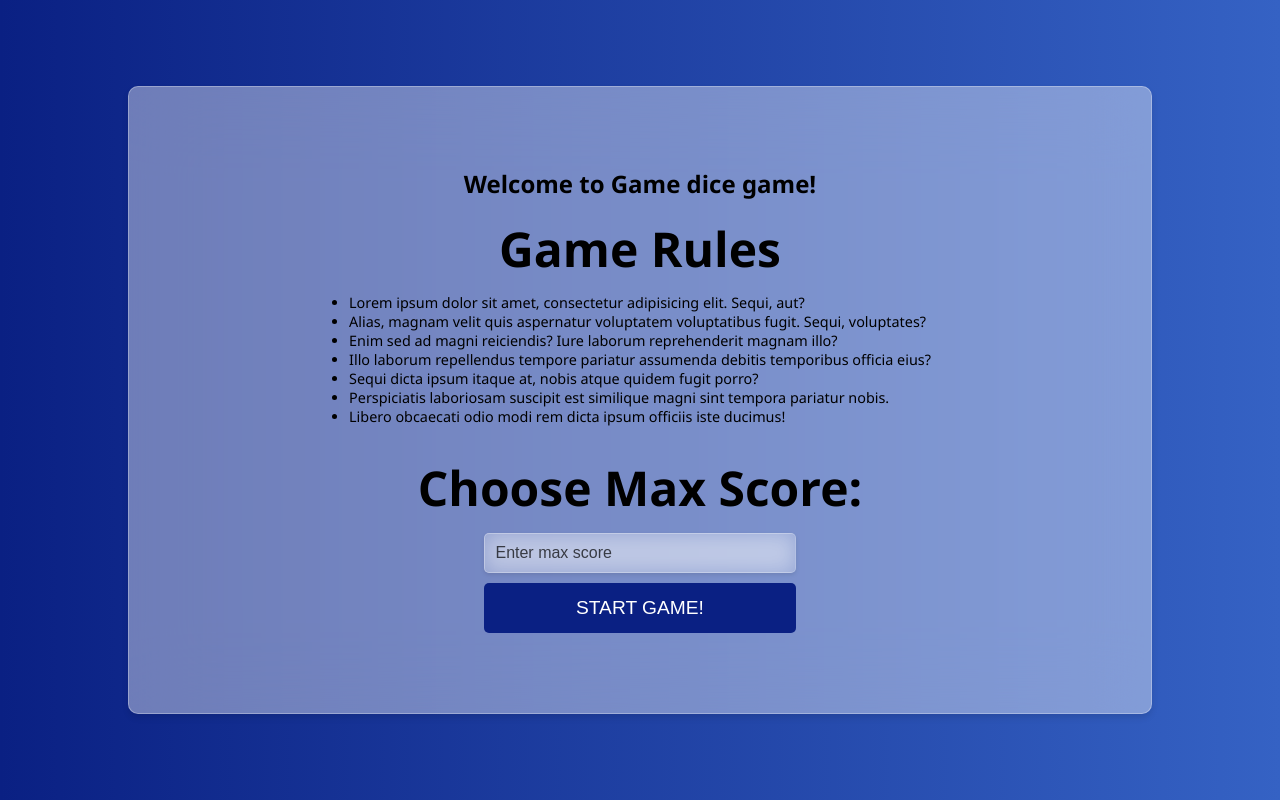
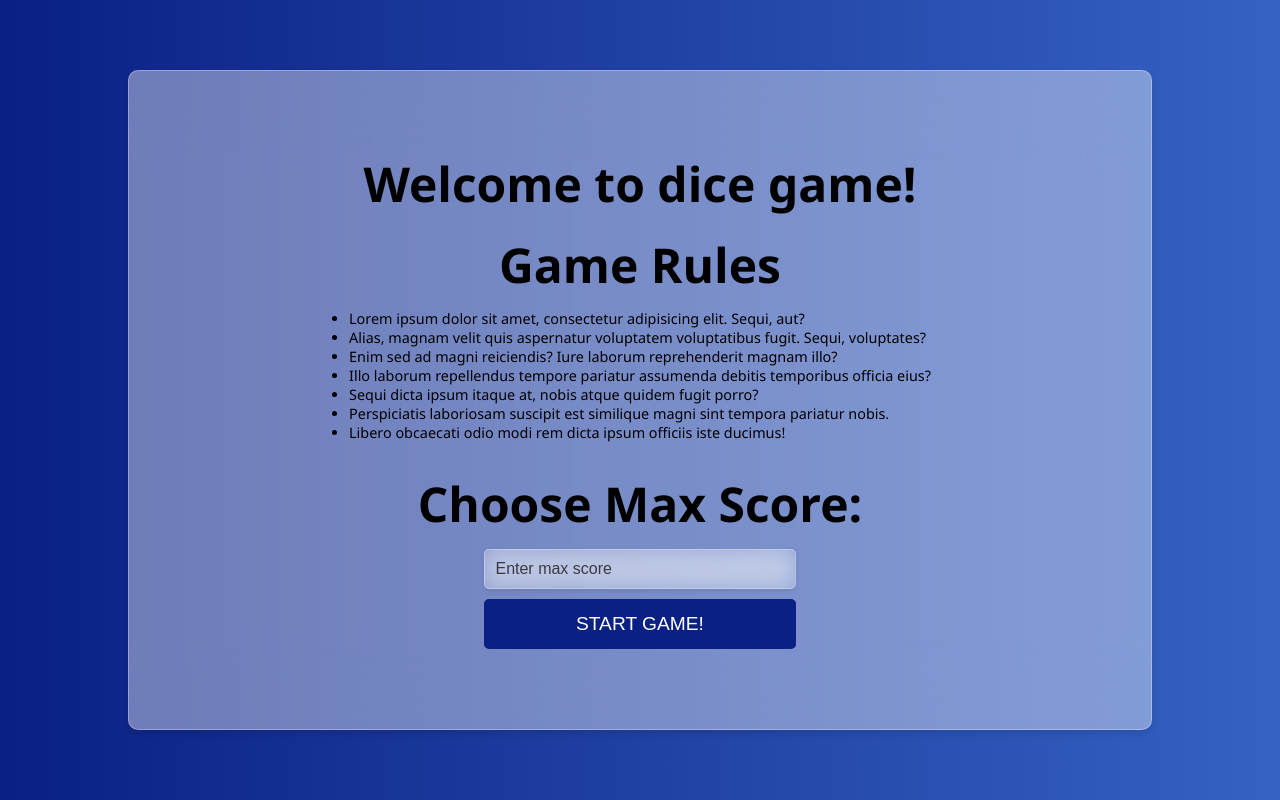
Before and after one commit to expozonee/roll-dice-game, a React (Vite) app: page / in a window 1280 px wide. Built offline with nearby package versions, Linux system fonts and the light colour scheme.

Commit message:
code optimization

```diff
--- a/src/Providers/GameProvider.tsx
+++ b/src/Providers/GameProvider.tsx
@@ -13,6 +13,7 @@ type GameProviderProps = {
 };
 
 type GameContext = {
+  isThereAWinner: boolean;
   useCurrentPlayer: () => [
     CurrentPlayerIndex,
     React.Dispatch<React.SetStateAction<CurrentPlayerIndex>>
@@ -55,6 +56,10 @@ export default function GameProvider({ children }: GameProviderProps) {
     diceOne: 1,
     diceTwo: 2,
   });
+
+  const isThereAWinner = playersScore.some(
+    (playerScore) => playerScore.isWinner
+  );
 
   function useCurrentPlayer() {
     return [currentPlayer, setCurrentPlayer] as [
@@ -113,6 +118,7 @@ export default function GameProvider({ children }: GameProviderProps) {
   return (
     <GameContext.Provider
       value={{
+        isThereAWinner,
         useCurrentPlayer,
         usePlayersScore,
         useDices,
--- a/src/components/GameButtons/GameButtons.tsx
+++ b/src/components/GameButtons/GameButtons.tsx
@@ -6,18 +6,19 @@ import type { GameButtonsProps } from "../../types/GameButtonsProps";
 
 export default function GameButtons({
   currentPlayer,
-  playersScore,
+  // playersScore,
   setPlayersScore,
   changePlayer,
 }: GameButtonsProps) {
-  const { useDices, useGameSettings, resetGame } = useGameContext();
+  const { useDices, useGameSettings, resetGame, isThereAWinner } =
+    useGameContext();
   const [dices, setDices] = useDices();
   const [gameSettings] = useGameSettings();
   const maxScore = +gameSettings.maxScore!;
 
-  const isThereAWinner = playersScore.some(
-    (playerScore) => playerScore.isWinner
-  );
+  // const isThereAWinner = playersScore.some(
+  //   (playerScore) => playerScore.isWinner
+  // );
 
   function RollDiceHandleClick() {
     const randomNumber1 = Math.floor(Math.random() * 6) + 1;
@@ -50,7 +51,6 @@ export default function GameButtons({
       playersScore[currentPlayer - 1].currentScore = 0;
       playersScore[currentPlayer - 1].isWinner =
         playersScore[currentPlayer - 1].score >= maxScore;
-      console.log(playersScore);
 
       return playersScore;
     });
--- a/src/components/GameDashboard/GameDashboard.tsx
+++ b/src/components/GameDashboard/GameDashboard.tsx
@@ -21,10 +21,6 @@ export default function GameDashboard() {
   const [playersScore, setPlayersScore] = usePlayersScore();
   const [gameSettings] = useGameSettings();
 
-  const isThereAWinner = playersScore.some(
-    (playerScore) => playerScore.isWinner
-  );
-
   return (
     <section className="game-dashboard">
       <p className="max-score">The max score is: {+gameSettings.maxScore!}</p>
@@ -36,7 +32,6 @@ export default function GameDashboard() {
             title={data.name}
             playerScore={playersScore[index]}
             isCurrentPlayer={currentPlayer === index + 1}
-            isThereAWinner={isThereAWinner}
           />
         );
       })}
--- a/src/components/GameSettingsAndRules/GameSettingsAndRules.css
+++ b/src/components/GameSettingsAndRules/GameSettingsAndRules.css
@@ -15,6 +15,10 @@
   text-align: center;
 }
 
+.game-rules-settings h1 {
+  font-size: 3rem;
+}
+
 .game-rules-settings li {
   text-align: left;
 }
--- a/src/components/GameSettingsAndRules/GameSettingsAndRules.tsx
+++ b/src/components/GameSettingsAndRules/GameSettingsAndRules.tsx
@@ -13,7 +13,7 @@ export default function GameSettingsAndRules() {
 
   return (
     <div className="game-rules-settings">
-      <h1>Welcome to Game dice game!</h1>
+      <h1>Welcome to dice game!</h1>
       <GameRules />
       <GameSettings setGameSettings={setGameSettings} />
     </div>
--- a/src/components/PlayerCard/PlayerCard.tsx
+++ b/src/components/PlayerCard/PlayerCard.tsx
@@ -1,6 +1,7 @@
+import "./PlayerCard.css";
 import PlayerScore from "./PlayerCurrentScore";
 import PlayerCardHeader from "./PlayerCardHeader";
-import "./PlayerCard.css";
+import { useGameContext } from "../../Providers/GameProvider";
 
 // types
 import type { PlayerCardProps } from "../../types/PlayerCardProps";
@@ -9,8 +10,9 @@ export default function PlayerCard({
   title,
   isCurrentPlayer,
   playerScore,
-  isThereAWinner,
 }: PlayerCardProps) {
+  const { isThereAWinner } = useGameContext();
+
   return (
     <div
       style={{
--- a/src/types/PlayerCardProps.ts
+++ b/src/types/PlayerCardProps.ts
@@ -4,5 +4,4 @@ export type PlayerCardProps = {
   title: string;
   playerScore: PlayerScoreType;
   isCurrentPlayer: boolean;
-  isThereAWinner: boolean;
 };
```
